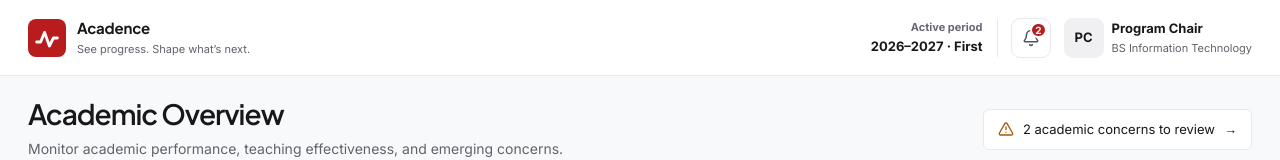
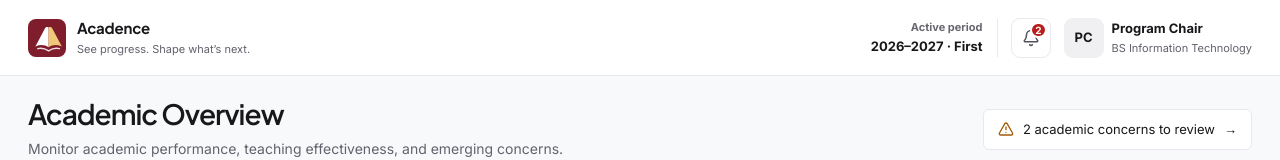
Before and after one commit to JakeEstano/batstateu-academic-insight, a React (Vite) app: page / in a window 1280 px wide. Shown: the top 160 px of the page. Built offline with nearby package versions, Linux system fonts and the light colour scheme.

Commit message:
Replace generic Acadence pulse with folded book mark

```diff
--- a/src/App.tsx
+++ b/src/App.tsx
@@ -609,7 +609,9 @@ function App() {
         <div className="brand-lockup">
           <span className="brand-mark">
             <svg viewBox="0 0 40 40" fill="none" aria-hidden="true">
-              <path d="M7 25h5l5-12 6 17 5-10h5" stroke="currentColor" strokeWidth="3.5" strokeLinecap="round" strokeLinejoin="round" />
+              <path d="M5.5 30.5 17.2 8.4c1-1.9 2.5-2.7 4.8-1.6v24.8c-4.8-3.4-10.3-3.8-16.5-1.1Z" fill="#fff" />
+              <path d="M22 6.8c2.3-1.1 3.8-.3 4.8 1.6l11.7 22.1c-6.2-2.7-11.7-2.3-16.5 1.1V6.8Z" fill="#F0C879" />
+              <path d="M8.4 33.3c4.6-1.1 8.7-.5 13.6 2.8 4.9-3.3 9-3.9 13.6-2.8" stroke="#fff" strokeWidth="1.7" strokeLinecap="round" opacity=".85" />
             </svg>
           </span>
           <div>
--- a/src/index.css
+++ b/src/index.css
@@ -141,7 +141,7 @@ footer > div { display: flex; gap: 15px; } footer span { display: flex; align-it
 /* Shared frame: five equal metric columns; chart rows share the same outer edges. */
 .app { display: flex; flex-direction: column; }
 .app-header { height: 76px; padding-inline: max(28px, calc((100vw - 1320px) / 2)); background: white; }
-.brand-mark { border-radius: 8px; box-shadow: none; }
+.brand-mark { border-radius: 8px; background: #7F1D2D; box-shadow: none; }
 .brand-mark::after { display: none; }
 .brand-lockup strong { font-size: 15px; }
 .brand-lockup small { font-size: 11px; margin-top: 4px; }
```
Also changed, not shown: public/favicon.svg.
